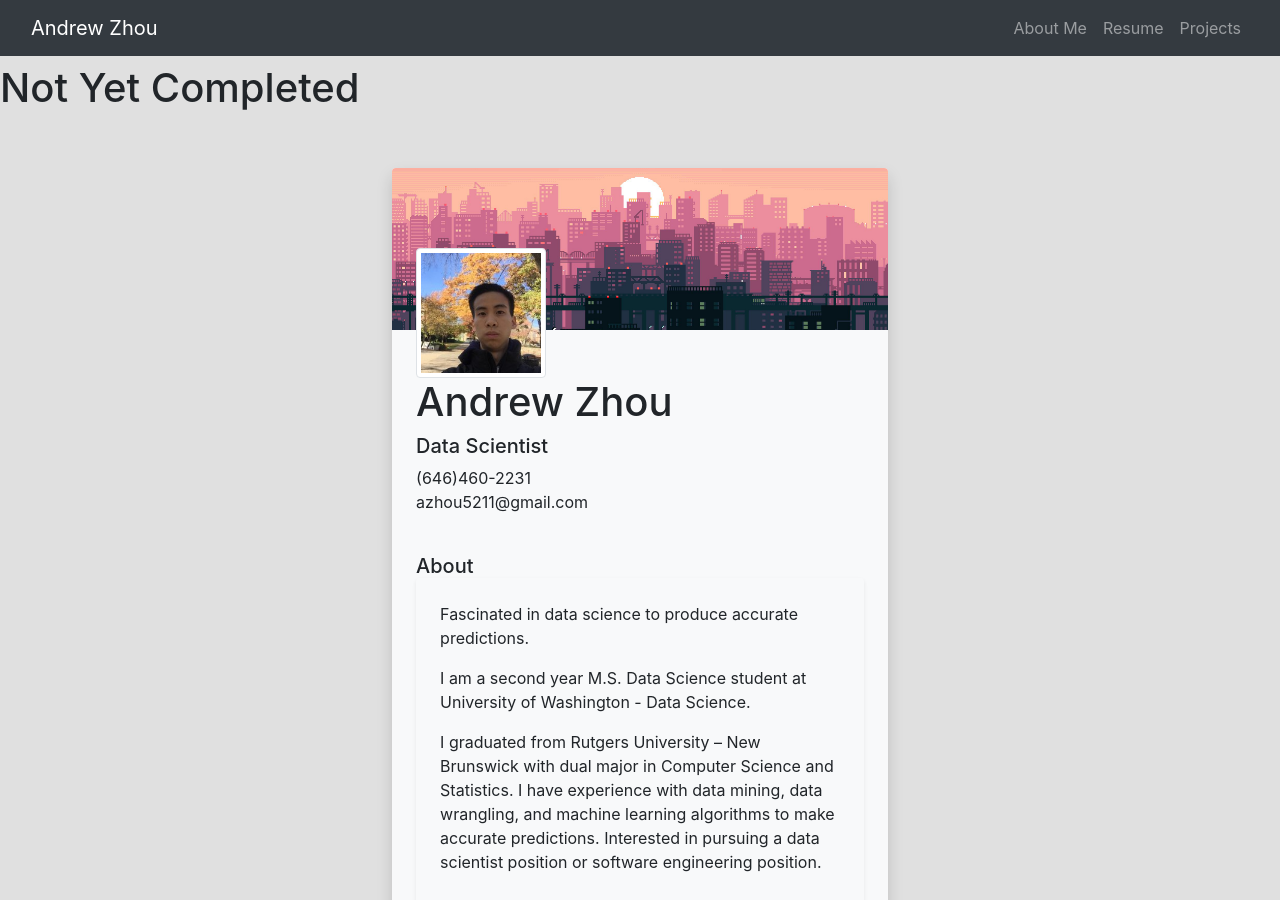
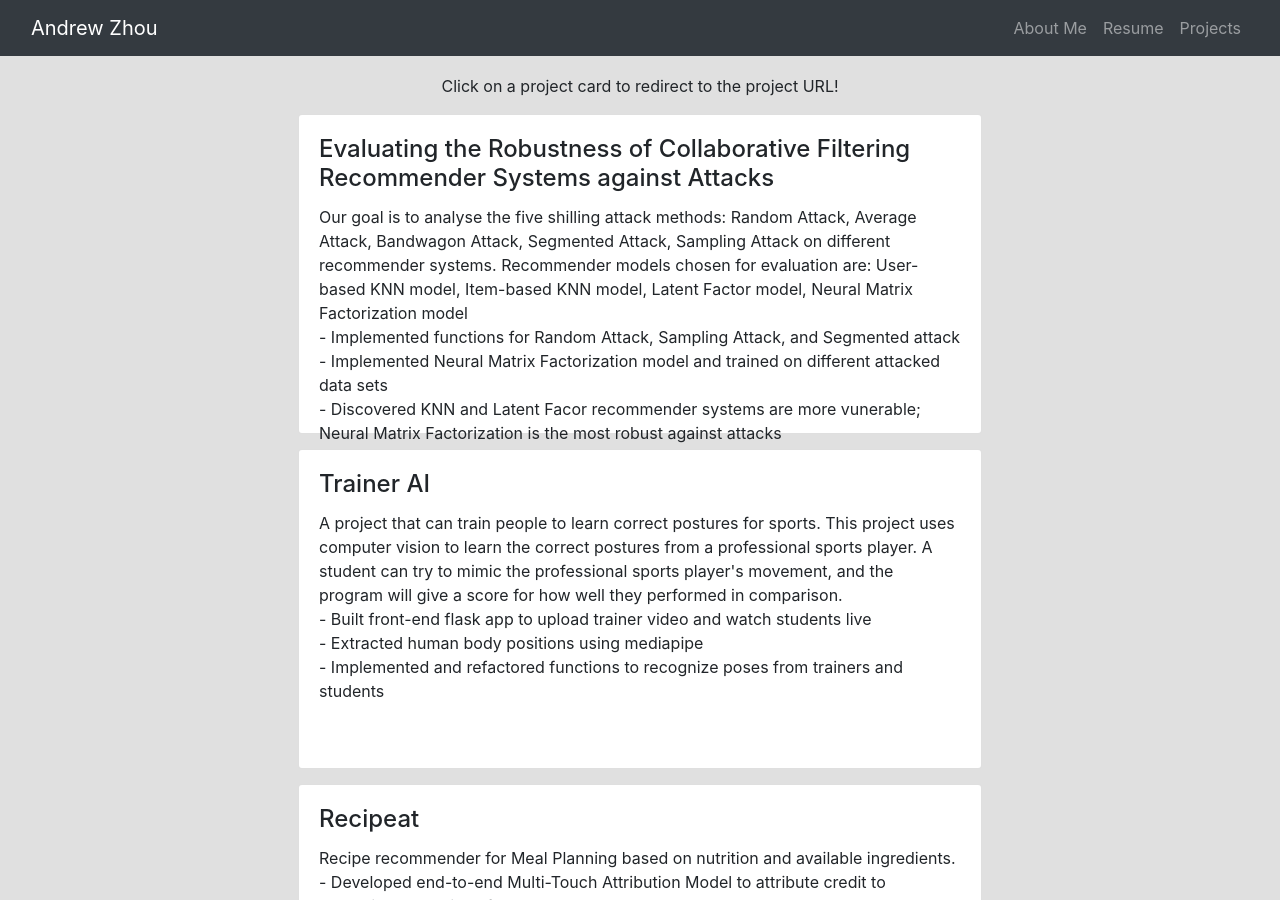
Before and after one commit to azhou5211/Resume, a Jekyll site: the page built from docs/projects.html, in a window 1280 px wide and 900 px high. Built offline with Jekyll 4.4.1, drawn with Linux system fonts in a browser that asks for light colours; nearby versions of some CDN libraries; some of the changed text lies outside the part shown.

Commit message:
added content to projects page

```diff
--- a/docs/projects.html
+++ b/docs/projects.html
@@ -2,38 +2,98 @@
 layout: default
 title: 'Projects'
 ---
+<style>
+	.stretched-link::after {
+	    position: absolute;
+	    top: 0;
+	    right: 0;
+	    bottom: 0;
+	    left: 0;
+	    z-index: 1;
+	    pointer-events: auto;
+	    content: "";
+	    background-color: rgba(0,0,0,0);
+	}
 
-<h1> Not Yet Completed </h1>
+	.card-size {
+		/*width: 20rem;*/
+		height: 20rem;
+		display: inline-block;
+		margin-bottom: 15px;
+	}
 
-<div class="row py-5 px-4">
-    <div class="col-md-5 mx-auto">
-        <!-- Profile widget -->
-        <div class="bg-white shadow rounded overflow-hidden">
-            <div class="px-4 pt-0 pb-4 cover">
-                <div class="media align-items-end profile-head">
-                    <div class="profile mr-3"><img src="images/selfie.jpg" alt="..." width="130" class="rounded mb-2 img-thumbnail"></div>
-                    <!-- <div class="media-body mb-5 text-white">
-                        <h4 class="mt-0 mb-0">Andrew Zhou</h4>
-                        <p class="small mb-4"> <i class="fas fa-map-marker-alt mr-2"></i>Ridgefield, WA</p>
-                    </div> -->
+  	.center {
+	  margin: auto;
+	  width: 55%;
+	  padding: 10px;
+	}
+
+</style>
+    	<div class="center">
+    		<p style="text-align:center">Click on a project card to redirect to the project URL!</p>
+	        <div class="card card-size">
+			  <div class="card-body">
+			    <h4 class="card-title">Evaluating the Robustness of Collaborative Filtering Recommender Systems against Attacks</h4>
+			    <p class="card-text">Our goal is to analyse the five shilling attack methods: Random Attack, Average Attack, Bandwagon Attack, Segmented Attack, Sampling Attack on different recommender systems. Recommender models chosen for evaluation are: User-based KNN model, Item-based KNN model, Latent Factor model, Neural Matrix Factorization model<br>
+			    	- Implemented functions for Random Attack, Sampling Attack, and Segmented attack<br>
+			    	- Implemented Neural Matrix Factorization model and trained on different attacked data sets<br>
+			    	- Discovered KNN and Latent Facor recommender systems are more vunerable; Neural Matrix Factorization is the most robust against attacks
+			    </p>
+			    <a href="https://github.com/azhou5211/Recommender_Systems_and_Attacks/blob/main/docs/Recommender%20Systems%20against%20Attacks.pdf" class="stretched-link"></a>
 			  </div>
 			</div>
-            <div class="bg-light p-4 d-flex">
-            	<div class="mt-4">
-            		<h1>Andrew Zhou</h1><h5>Data Scientist</h5><p>(646)460-2231<br>azhou5211@gmail.com</p><br>
-	            	<h5 class="mb-0">About</h5>
-	                <div class="p-4 rounded shadow-sm">
-	                    <p>Fascinated in data science to produce accurate predictions.<br></p>
-
-						<p>I am a second year M.S. Data Science student at University of Washington - Data Science.<br></p>
-
-						<p>I graduated from Rutgers University – New Brunswick with dual major in Computer Science and Statistics. I have experience with data mining, data wrangling, and machine learning algorithms to make accurate predictions. Interested in pursuing a data scientist position or software engineering position.</p>
+	        <div class="card card-size">
+			  <div class="card-body">
+			    <h4 class="card-title">Trainer AI</h4>
+			    <p class="card-text">
+			    	A project that can train people to learn correct postures for sports. This project uses computer vision to learn the correct postures from a professional sports player. A student can try to mimic the professional sports player's movement, and the program will give a score for how well they performed in comparison.<br>
+			    	- Built front-end flask app to upload trainer video and watch students live<br>
+			    	- Extracted human body positions using mediapipe<br>
+			    	- Implemented and refactored functions to recognize poses from trainers and students
+			    </p>
+			    <a href="https://github.com/azhou5211/posture_bois" class="stretched-link"></a>
 			  </div>
 			</div>
-            </div>
-            <div class="bg-light p-4 d-flex justify-content-center text-center">
-            	<div class="social-buttons"> <button class="neo-button" onclick="location.href='https://www.linkedin.com/in/andrew-j-zhou/';"><i class="fa fa-linkedin fa-1x"></i> <button class="neo-button" onclick="location.href='https://github.com/azhou5211';"><i class="fa fa-github fa-1x"></i> </div>
+			<div class="card card-size">
+			  <div class="card-body">
+			    <h4 class="card-title">Recipeat</h4>
+			    <p class="card-text">Recipe recommender for Meal Planning based on nutrition and available ingredients. <br>- Developed end-to-end Multi-Touch Attribution Model to attribute credit to marketing campaigns for a customer purchase<br>
+- Designed modules to query data, clean the data, model the data, and generate a visualization for the user <br>
+- Saved marketing spending on underperforming marketing campaigns while maintaining optimal customer purchase <br>
+- Designed and developed a trend anomaly diagnostics system which assisted in understanding how and why an anomaly occurred; enabling users to interpret and take action when facing a detected trend anomaly alert
+
+			  	</p>
+
+			    <a href="https://github.com/azhou5211/recipeat" class="stretched-link"></a>
 			  </div>
 			</div>
+			<div class="card card-size">
+			  <div class="card-body">
+			    <h4 class="card-title">COVID-19 and Government Policies</h4>
+			    <p class="card-text">
+			    	Find which government policies were the most effective at slowing down COVID-19 cases<br>
+- Searched and scraped data online regarding COVID-19 cases and government policies implemented in the United States<br>
+- Cleaned the data into a usable format for machine learning algorithms by using Pandas package from Python<br>
+- Analyzed government policies from generated auto-regression time series and SAS JMP graphic visualizations and removed nonimpactful
+government policies from the regression<br>
+- Discovered the most impactful government policies were mask mandates and gathering restrictions of any size
+			  	</p>
+
+			    <a href="https://github.com/azhou5211/Covid19-Hackathon" class="stretched-link"></a>
 			  </div>
 			</div>
+			<div class="card card-size">
+			  <div class="card-body">
+			    <h4 class="card-title">Android Chess App</h4>
+			    <p class="card-text">
+			    	Created an Android App to play chess with another human player or a bot<br>
+- Designed graphical user interface using Android Studio<br>
+- Developed code to play Chess through console output<br>
+- Integrated the Android graphical user interface to be compatible with Chess code<br>
+- Enhanced App by adding extra functionality such as playing against AI, saving games, and recording previously played games
+
+			  	</p>
+
+			    <a href="https://github.com/azhou5211/AndroidChess" class="stretched-link"></a>
+			  </div>
+			</div>
```
Lines whose indentation alone changed are shown as unchanged.
